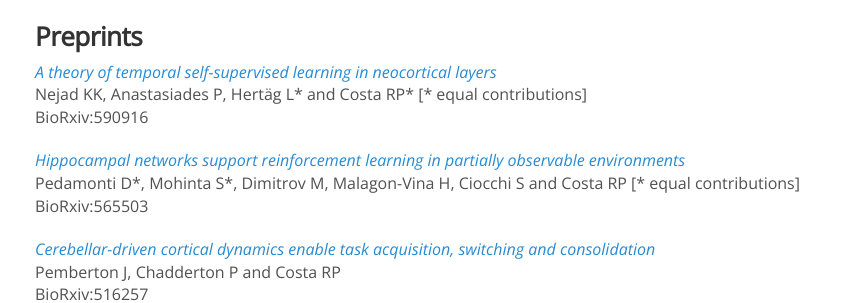
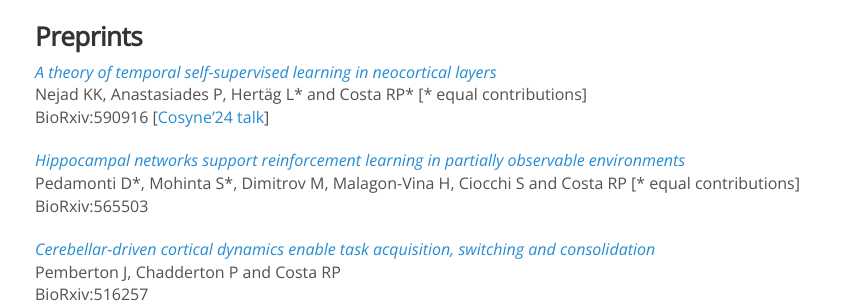
Before and after one commit to neuralml/neuralml.github.io, a Jekyll site: the page built from publications.md, in a window 1280 px wide and 900 px high. Shown: the part 221-524 px from the top of the window, without its empty margins (220-1067 px from the left). Built offline with Jekyll 4.4.1, drawn with Linux system fonts in a browser that asks for light colours; nearby versions of some CDN libraries.

Commit message:
Update publications.md

```diff
--- a/publications.md
+++ b/publications.md
@@ -18,7 +18,7 @@ permalink: /publications/
 
 [_A theory of temporal self-supervised learning in neocortical layers_](https://doi.org/10.1101/2024.04.24.590916)<br>
 Nejad KK, Anastasiades P, Hertäg L\* and Costa RP\* [\* equal contributions]<br>
-BioRxiv:590916
+BioRxiv:590916 [[Cosyne'24 talk](https://youtu.be/rNPhkhJtCc8)]
 
 [_Hippocampal networks support reinforcement learning in partially observable environments_](https://doi.org/10.1101/2023.11.09.565503)<br>
 Pedamonti D\*, Mohinta S\*, Dimitrov M, Malagon-Vina H, Ciocchi S and Costa RP [\* equal contributions]<br>
```
